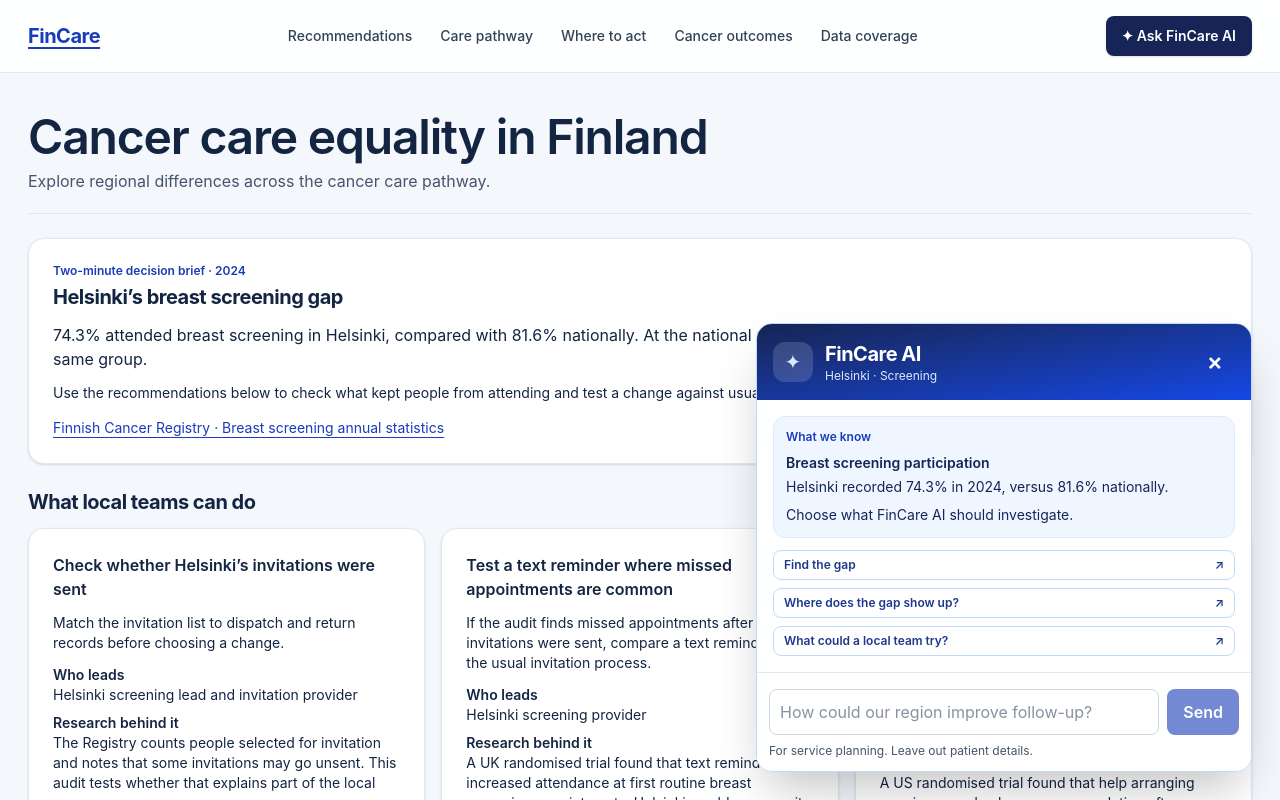
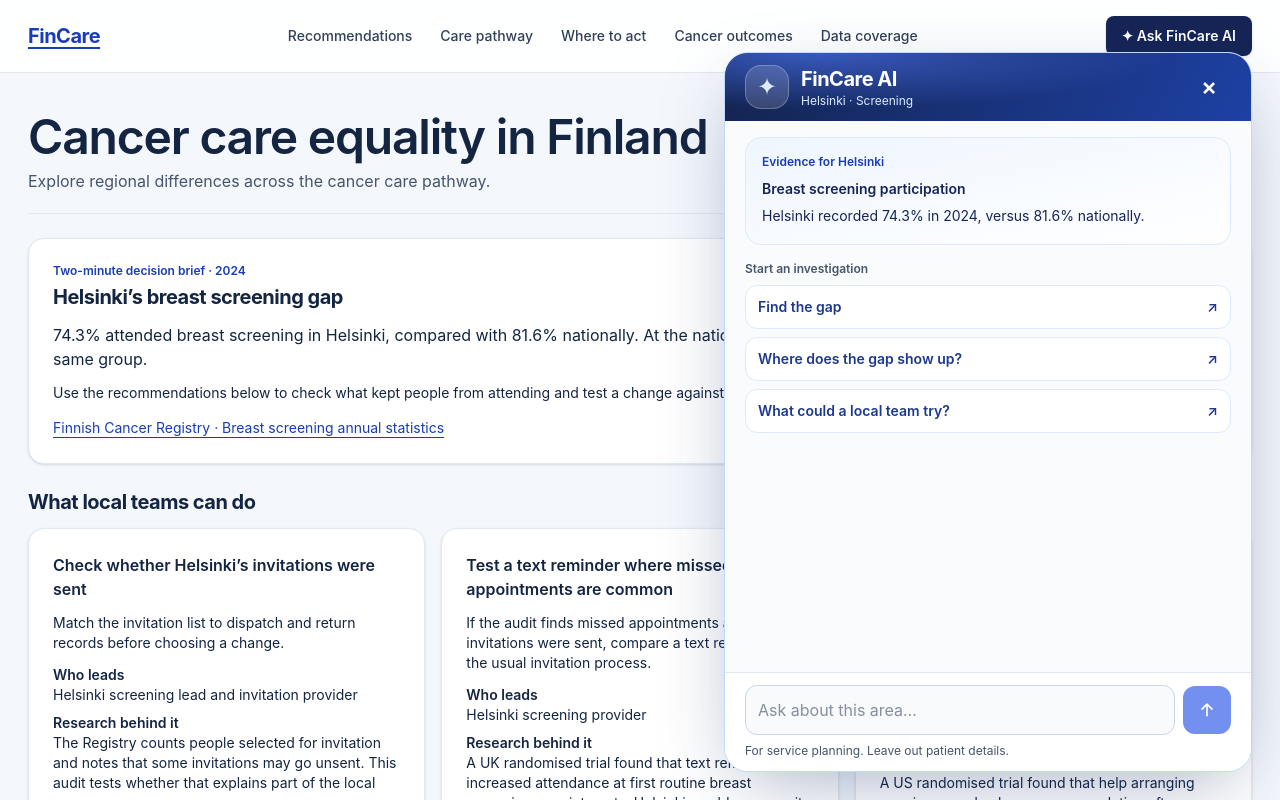
Before and after one commit to Momo-Junction/FinCare, a Next.js app: page / in a window 1280 px wide. Both pictures are taken after a click on the button "✦ Ask FinCare AI". Shown: the top 800 px of the page. Built offline with nearby package versions, Linux system fonts and the light colour scheme.

Commit message:
Polish the FinCare AI investigation experience

```diff
--- a/app/globals.css
+++ b/app/globals.css
@@ -57,28 +57,42 @@ th, td { @apply border-b border-slate-200 px-2 py-2; }
 }
 .ai-launcher span { @apply mr-1 text-blue-200; }
 .ai-window {
-  @apply fixed right-3 bottom-3 left-3 z-50 flex max-h-[min(44rem,calc(100dvh-1.5rem))] flex-col overflow-hidden rounded-2xl border border-blue-200 bg-white shadow-2xl outline-none sm:right-7 sm:bottom-7 sm:left-auto sm:w-[31rem];
+  @apply fixed inset-x-0 bottom-0 z-50 flex h-[min(48rem,calc(100dvh-1rem))] flex-col overflow-hidden rounded-t-3xl border border-blue-200 bg-white outline-none sm:right-7 sm:bottom-7 sm:left-auto sm:h-[min(45rem,calc(100dvh-3.5rem))] sm:w-[33rem] sm:rounded-3xl;
+  box-shadow: 0 24px 80px -20px #142d6666;
   animation: ai-enter 220ms ease-out both;
 }
 .ai-window[hidden], .ai-launcher[hidden] { display: none; }
-.ai-header { @apply flex shrink-0 items-center gap-3 bg-gradient-to-br from-blue-950 to-blue-700 p-4 text-white; }
-.ai-mark { @apply grid size-10 shrink-0 place-items-center rounded-xl bg-white/15 text-xl text-blue-100; }
-.ai-close { @apply shrink-0 px-3 py-1 text-2xl leading-none hover:bg-white/15 focus-visible:outline-white; }
-.ai-body { @apply min-h-0 flex-1 overscroll-contain overflow-y-auto p-4; }
-.ai-context { @apply rounded-xl border border-blue-100 bg-blue-50 p-3 text-sm text-blue-950; }
+.ai-header {
+  @apply flex shrink-0 items-center gap-3 px-4 py-3 text-white sm:px-5;
+  background: radial-gradient(ellipse at 18% 0%, #3859bd 0%, transparent 58%), linear-gradient(115deg, #142450, #1d40a3);
+}
+.ai-mark { @apply grid size-11 shrink-0 place-items-center rounded-2xl border border-white/25 bg-white/15 text-2xl text-blue-100; }
+.ai-close { @apply grid size-11 shrink-0 place-items-center rounded-xl p-0 text-2xl leading-none hover:bg-white/15 focus-visible:outline-white; }
+.ai-body { @apply min-h-0 flex-1 overscroll-contain overflow-y-auto bg-slate-50/75 p-4 sm:px-5; }
+.ai-context { @apply rounded-2xl border border-blue-100 bg-gradient-to-br from-blue-50 to-white p-4 text-sm leading-relaxed text-blue-950; }
 .ai-context h3 { @apply mb-1; }
-.ai-suggestion { @apply border border-blue-200 bg-white px-2.5 py-1.5 text-left text-xs text-blue-900 hover:bg-blue-50; }
+.ai-suggestion { @apply min-h-11 rounded-xl border border-blue-100 bg-white px-3 py-2 text-left text-sm text-blue-900 transition-colors hover:border-blue-300 hover:bg-blue-50; }
 .ai-suggestion span { @apply float-right; }
-.ai-question-bubble { @apply ml-auto w-fit max-w-[90%] rounded-2xl rounded-br-sm bg-blue-700 p-3 text-sm text-white; }
-.ai-answer-bubble { @apply mr-5 rounded-2xl rounded-bl-sm bg-slate-100 p-3 text-sm leading-relaxed; }
+.ai-question-bubble { @apply ml-auto w-fit max-w-[92%] rounded-2xl rounded-br-sm bg-blue-700 px-4 py-3 text-sm text-white; }
+.ai-answer-bubble { @apply min-w-0 rounded-2xl rounded-tl-sm border border-blue-100 bg-white p-4 text-[0.9375rem] leading-relaxed shadow-sm; }
+.ai-answer-label { @apply mb-3 flex items-center gap-2 text-xs text-blue-950; }
+.ai-answer-label span { @apply grid size-6 place-items-center rounded-lg bg-blue-50 text-blue-700; }
+.ai-caret { @apply ml-0.5 inline-block h-[1em] w-0.5 rounded-full bg-blue-600 align-middle; }
 .ai-progress { @apply relative mt-2 h-1 overflow-hidden rounded-full bg-blue-100; }
 .ai-progress span { @apply absolute h-full w-1/2 rounded-full bg-blue-600; animation: ai-sweep 1.3s ease-in-out infinite; }
 @keyframes ai-sweep {
   from { transform: translateX(-100%); }
   to { transform: translateX(200%); }
 }
-.ai-composer { @apply shrink-0 border-t border-slate-200 bg-white p-3; }
+.ai-composer {
+  @apply shrink-0 border-t border-slate-200 bg-white px-4 pt-3 sm:px-5;
+  padding-bottom: max(.75rem, env(safe-area-inset-bottom));
+}
+.ai-send { @apply grid size-12 shrink-0 place-items-center rounded-xl bg-blue-700 p-0 text-white hover:bg-blue-800; }
 .ai-loading { @apply flex items-center gap-3 rounded-xl bg-blue-50 px-3 py-3 text-sm text-blue-900; }
+.ai-timeline { @apply mt-2 space-y-2 border-l border-blue-200 pl-3 text-xs; }
+.ai-timeline li { @apply flex items-center gap-2; }
+.ai-timeline li span { @apply grid size-5 shrink-0 place-items-center rounded-md bg-white font-semibold text-blue-700; }
 .ai-pulse { @apply relative grid size-4 shrink-0 place-items-center rounded-full bg-blue-600; }
 .ai-pulse::after {
   content: "";
--- a/app/investigation.tsx
+++ b/app/investigation.tsx
@@ -1,6 +1,6 @@
 "use client";
 
-import { useEffect, useRef, useState, type FormEvent } from "react";
+import { useEffect, useLayoutEffect, useRef, useState, type FormEvent, type RefObject } from "react";
 import type { Step } from "../lib/investigation";
 import { comparisons, timingGaps, type Stage } from "../lib/pathway";
 import { areas } from "../lib/screening";
@@ -66,7 +66,11 @@ export default function Investigation({ areaId, stage, open, setOpen, goalPrompt
 
   useEffect(() => {
     const body = conversation.current;
-    if (open && exchanges.length && body) body.scrollTop = body.scrollHeight;
+    if (!open || !exchanges.length || !body) return;
+    const answer = body.querySelector<HTMLElement>("article:last-of-type .ai-answer-bubble");
+    body.scrollTop = answer
+      ? body.scrollTop + answer.getBoundingClientRect().top - body.getBoundingClientRect().top - 16
+      : body.scrollHeight;
   }, [open, exchanges, pending, completedTools]);
 
   async function ask(input: string) {
@@ -145,21 +149,20 @@ export default function Investigation({ areaId, stage, open, setOpen, goalPrompt
       <div ref={conversation} className="ai-body">
       {!exchanges.length && (
         <div className="ai-context">
-          <p className="mb-2 text-xs font-semibold text-blue-800">What we know</p>
+          <p className="mb-2 text-xs font-semibold text-blue-800">Evidence for {area}</p>
           <h3>{selected ? comparison?.title : "Evidence gap"}</h3>
           <p>{selected ? `${area} recorded ${selected.rate.toFixed(1)}% in ${comparison?.year}, versus ${comparison?.national.rate.toFixed(1)}% nationally.`
             : timingGaps[stage as keyof typeof timingGaps]?.context}</p>
-          <p className="mt-2">Choose what FinCare AI should investigate.</p>
         </div>
       )}
       <div role="log" aria-label="FinCare AI conversation" className="space-y-4">
         {exchanges.map((exchange, index) => (
-          <article key={index} className="space-y-3 rounded-xl border border-blue-100 p-4">
+          <article key={index} className="space-y-3">
             <div className="ai-question-bubble">
               <p className="text-xs font-semibold text-blue-100">You · {exchange.area} · <span className="capitalize">{exchange.stage}</span></p>
               <p className="mt-1 break-words">{exchange.question}</p>
             </div>
-            {exchange.answer && <div className="ai-answer-bubble"><h3 className="mb-2 text-xs text-blue-900">FinCare AI</h3><p className="whitespace-pre-wrap break-words">{exchange.answer}</p></div>}
+            {exchange.answer && <Answer text={exchange.answer} animate={open && exchange === latest} conversation={conversation} />}
             {exchange.error && <p className="text-red-800">{exchange.error}</p>}
             {exchange.steps.length > 0 && <InvestigationSteps steps={exchange.steps} />}
           </article>
@@ -168,16 +171,18 @@ export default function Investigation({ areaId, stage, open, setOpen, goalPrompt
           <div role="status" className="ai-loading">
             <span className="ai-pulse" aria-hidden="true" />
             <div className="min-w-0 flex-1">
-              <p className="font-semibold">{completedTools.length ? "Investigation in progress" : "Starting investigation"}</p>
-              {completedTools.length > 0 && <ul className="mt-2 space-y-1 text-xs">
-                {completedTools.map((tool, index) => <li key={index} className="ai-tool-complete">✓ {toolLabels[tool] ?? tool}</li>)}
-              </ul>}
+              <p className="font-semibold">Investigating {latest?.area ?? area}</p>
+              <ul className="ai-timeline">
+                {completedTools.map((tool, index) => <li key={index} className="ai-tool-complete"><span aria-hidden="true">✓</span>{toolLabels[tool] ?? tool}</li>)}
+                <li><span aria-hidden="true">···</span>{completedTools.length ? "Preparing the answer" : "Checking available evidence"}</li>
+              </ul>
               <div className="ai-progress" aria-hidden="true"><span /></div>
             </div>
           </div>
         )}
       </div>
-      {!pending && <div className="mt-3 grid gap-2" aria-label="Suggested next questions">
+      {!pending && <div className="mt-4 grid gap-2" role="group" aria-labelledby="ai-suggestions-heading">
+        <p id="ai-suggestions-heading" className="text-xs font-semibold text-slate-600">{latest?.answer ? "Explore further" : "Start an investigation"}</p>
         {followUps.map(({ label, prompt }) => (
           <button key={label} type="button" onClick={() => void ask(prompt)} className="ai-suggestion">{label} <span aria-hidden="true">↗</span></button>
         ))}
@@ -185,10 +190,14 @@ export default function Investigation({ areaId, stage, open, setOpen, goalPrompt
       </div>
       <form onSubmit={submit} className="ai-composer">
         <label htmlFor="ai-question" className="sr-only">Ask FinCare AI a question</label>
-        <div className="mt-1 flex flex-col gap-2 sm:flex-row">
+        <div className="flex items-center gap-2">
           <input id="ai-question" value={question} maxLength={800} onChange={(event) => setQuestion(event.target.value)}
-            className="min-w-0 flex-1 rounded-lg border border-slate-300 p-2.5" placeholder="How could our region improve follow-up?" />
-          <button type="submit" disabled={pending || !question.trim()} className="bg-blue-800 text-white hover:bg-blue-900">Send</button>
+            className="min-w-0 flex-1 rounded-xl border border-slate-300 bg-slate-50 p-3 text-base focus:border-blue-600 focus:outline-blue-600" placeholder="Ask about this area…" />
+          <button type="submit" aria-label="Send question" disabled={pending || !question.trim()} className="ai-send">
+            <svg width="20" height="20" viewBox="0 0 24 24" fill="none" stroke="currentColor" strokeWidth="2" strokeLinecap="round" strokeLinejoin="round" aria-hidden="true">
+              <path d="M12 19V5m-6 6 6-6 6 6" />
+            </svg>
+          </button>
         </div>
         <p className="mt-2 text-xs text-slate-600">For service planning. Leave out patient details.</p>
       </form>
@@ -197,11 +206,64 @@ export default function Investigation({ areaId, stage, open, setOpen, goalPrompt
   );
 }
 
+function Answer({ text, animate, conversation }: {
+  text: string;
+  animate: boolean;
+  conversation: RefObject<HTMLDivElement | null>;
+}) {
+  const [length, setLength] = useState(() =>
+    animate && !window.matchMedia("(prefers-reduced-motion: reduce)").matches ? 0 : text.length,
+  );
+  const started = useRef<number | null>(null);
+  const follow = useRef(false);
+  const finished = useRef(false);
+
+  useLayoutEffect(() => {
+    if (follow.current && conversation.current) {
+      conversation.current.scrollTop = conversation.current.scrollHeight;
+    }
+  }, [conversation, length]);
+
+  useEffect(() => {
+    if (!animate || finished.current || window.matchMedia("(prefers-reduced-motion: reduce)").matches) return;
+    const duration = Math.min(1500, Math.max(260, text.length * 3));
+    let frame: number;
+
+    function tick(now: number) {
+      started.current ??= now;
+      const body = conversation.current;
+      follow.current = Boolean(body && body.scrollHeight - body.scrollTop - body.clientHeight < 40);
+      const progress = Math.min(1, (now - started.current) / duration);
+      let end = Math.floor(progress * text.length);
+      // Keep UTF-16 surrogate pairs intact while slicing the response.
+      const next = text.charCodeAt(end);
+      if (next >= 0xdc00 && next <= 0xdfff) end += 1;
+      setLength(end);
+      finished.current = progress === 1;
+      if (progress < 1) frame = requestAnimationFrame(tick);
+    }
+
+    frame = requestAnimationFrame(tick);
+    return () => cancelAnimationFrame(frame);
+  }, [animate, conversation, text]);
+
+  const typing = animate && length < text.length;
+  return (
+    <div className="ai-answer-bubble">
+      <h3 className="ai-answer-label"><span aria-hidden="true">✦</span> FinCare AI</h3>
+      <p className="sr-only">{text}</p>
+      <p aria-hidden="true" className="whitespace-pre-wrap break-words">
+        {typing ? text.slice(0, length) : text}{typing && <span className="ai-caret" />}
+      </p>
+    </div>
+  );
+}
+
 function InvestigationSteps({ steps }: { steps: Exchange["steps"] }) {
   const links = new Map(steps.flatMap(({ results }) => results.flatMap(({ sources }) => sources.map((source) => [source.url, source] as const))));
   return (
     <>
-      <details className="rounded-lg bg-slate-50 p-3 text-sm" open>
+      <details className="rounded-xl border border-blue-100 bg-white p-3 text-sm">
         <summary className="cursor-pointer font-semibold">What I checked · {steps.length}</summary>
         <ol className="mt-2 space-y-2">
           {steps.map(({ tool, results, error }, index) => (
```
